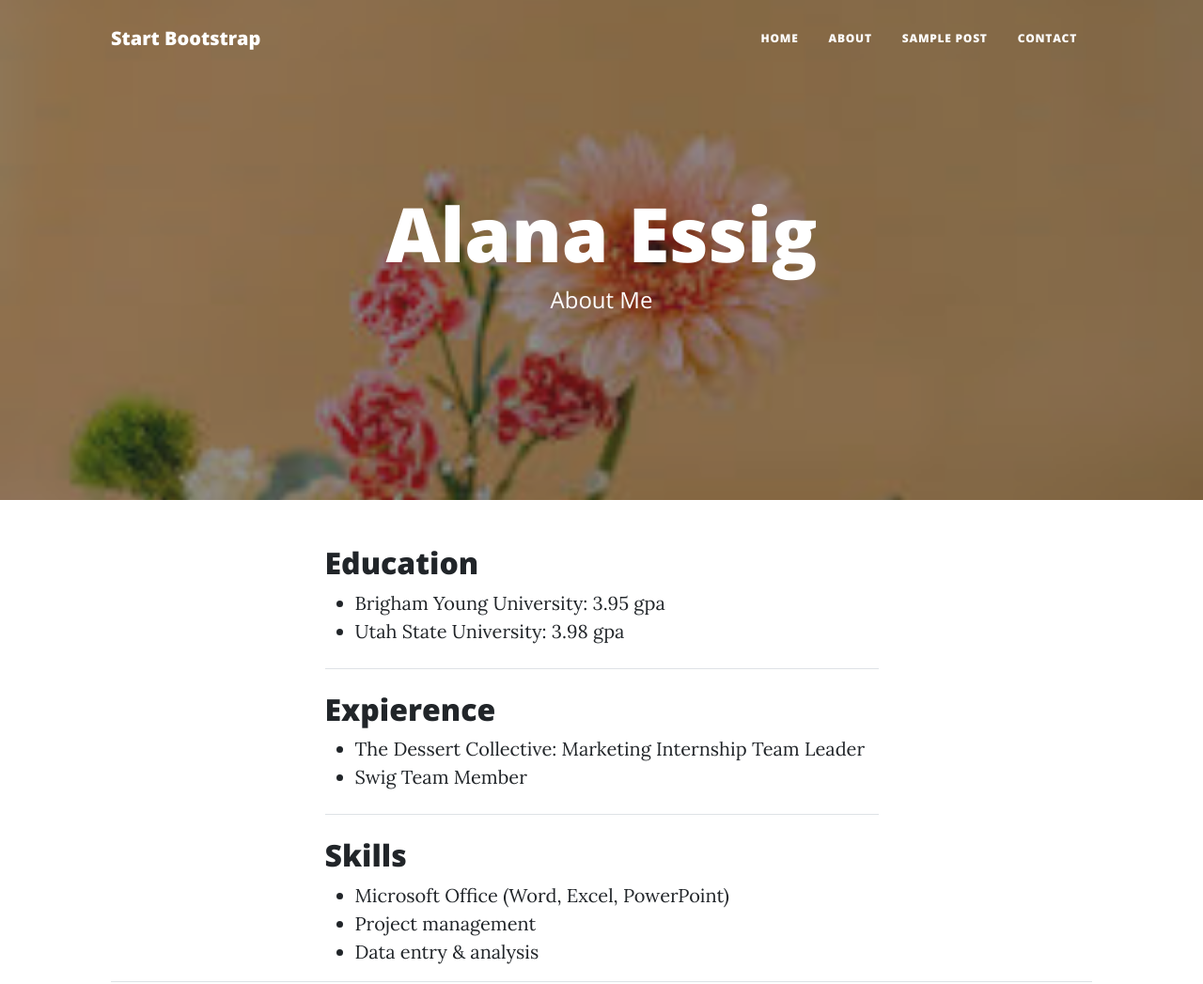
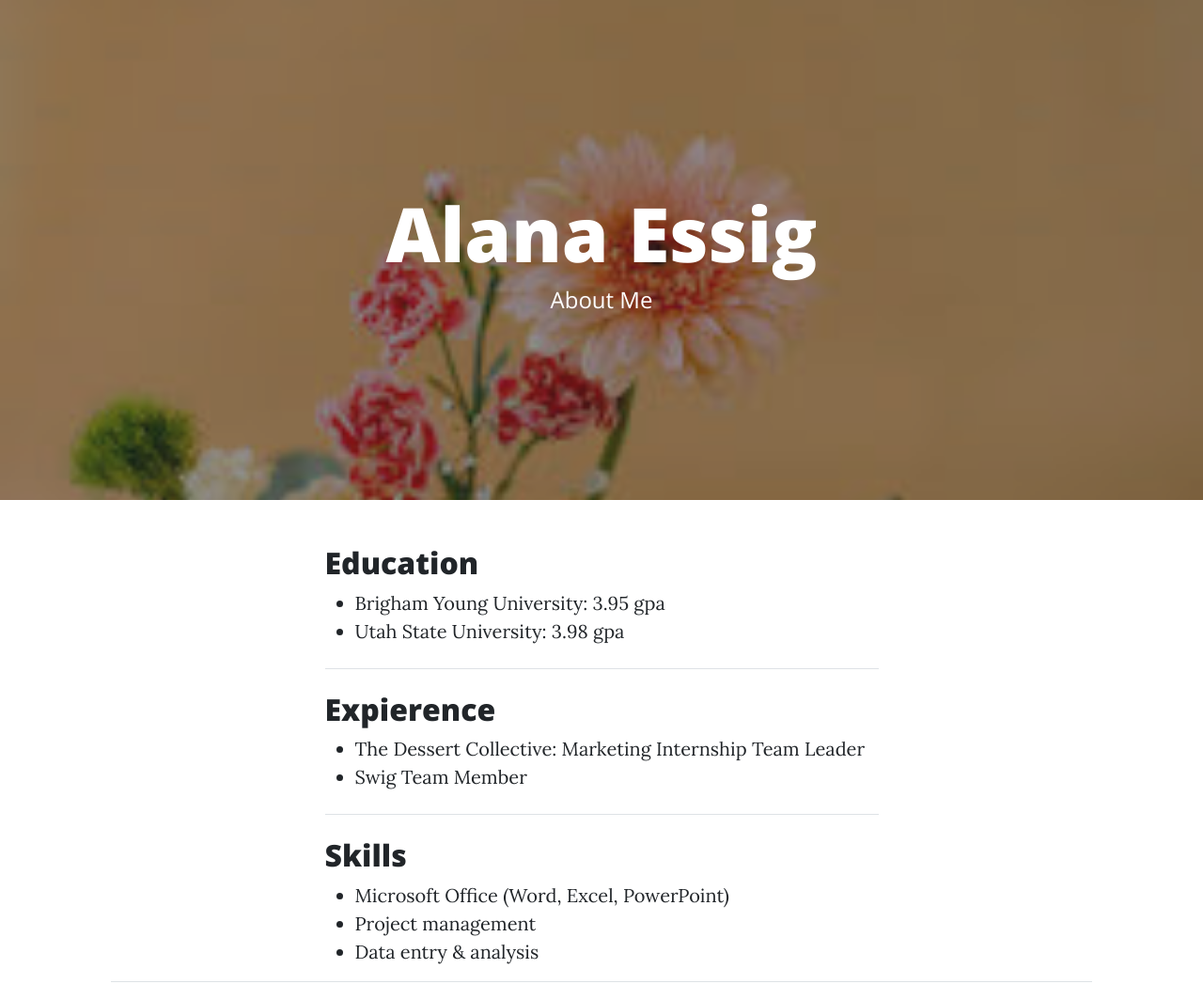
Before and after one commit to alanaessig/Travelwebsite, a plain HTML site: page index.html in a window 1280 px wide. Shown: the top 1047 px of the page at 94% size. Drawn offline with nearby package versions, Linux system fonts and the light colour scheme.

Commit message:
Add files via upload

```diff
--- a/index.html
+++ b/index.html
@@ -5,8 +5,7 @@
         <meta name="viewport" content="width=device-width, initial-scale=1, shrink-to-fit=no" />
         <meta name="description" content="" />
         <meta name="author" content="" />
-        <title>Clean Blog - Start Bootstrap Theme</title>
-        <link rel="icon" type="image/x-icon" href="assets/favicon.ico" />
+
         <!-- Font Awesome icons (free version)-->
         <script src="https://use.fontawesome.com/releases/v6.3.0/js/all.js" crossorigin="anonymous"></script>
         <!-- Google fonts-->
@@ -19,18 +18,13 @@
         <!-- Navigation-->
         <nav class="navbar navbar-expand-lg navbar-light" id="mainNav">
             <div class="container px-4 px-lg-5">
-                <a class="navbar-brand" href="index.html">Start Bootstrap</a>
+
                 <button class="navbar-toggler" type="button" data-bs-toggle="collapse" data-bs-target="#navbarResponsive" aria-controls="navbarResponsive" aria-expanded="false" aria-label="Toggle navigation">
                     Menu
                     <i class="fas fa-bars"></i>
                 </button>
                 <div class="collapse navbar-collapse" id="navbarResponsive">
-                    <ul class="navbar-nav ms-auto py-4 py-lg-0">
-                        <li class="nav-item"><a class="nav-link px-lg-3 py-3 py-lg-4" href="index.html">Home</a></li>
-                        <li class="nav-item"><a class="nav-link px-lg-3 py-3 py-lg-4" href="about.html">About</a></li>
-                        <li class="nav-item"><a class="nav-link px-lg-3 py-3 py-lg-4" href="post.html">Sample Post</a></li>
-                        <li class="nav-item"><a class="nav-link px-lg-3 py-3 py-lg-4" href="contact.html">Contact</a></li>
-                    </ul>
+
                 </div>
             </div>
         </nav>
```
